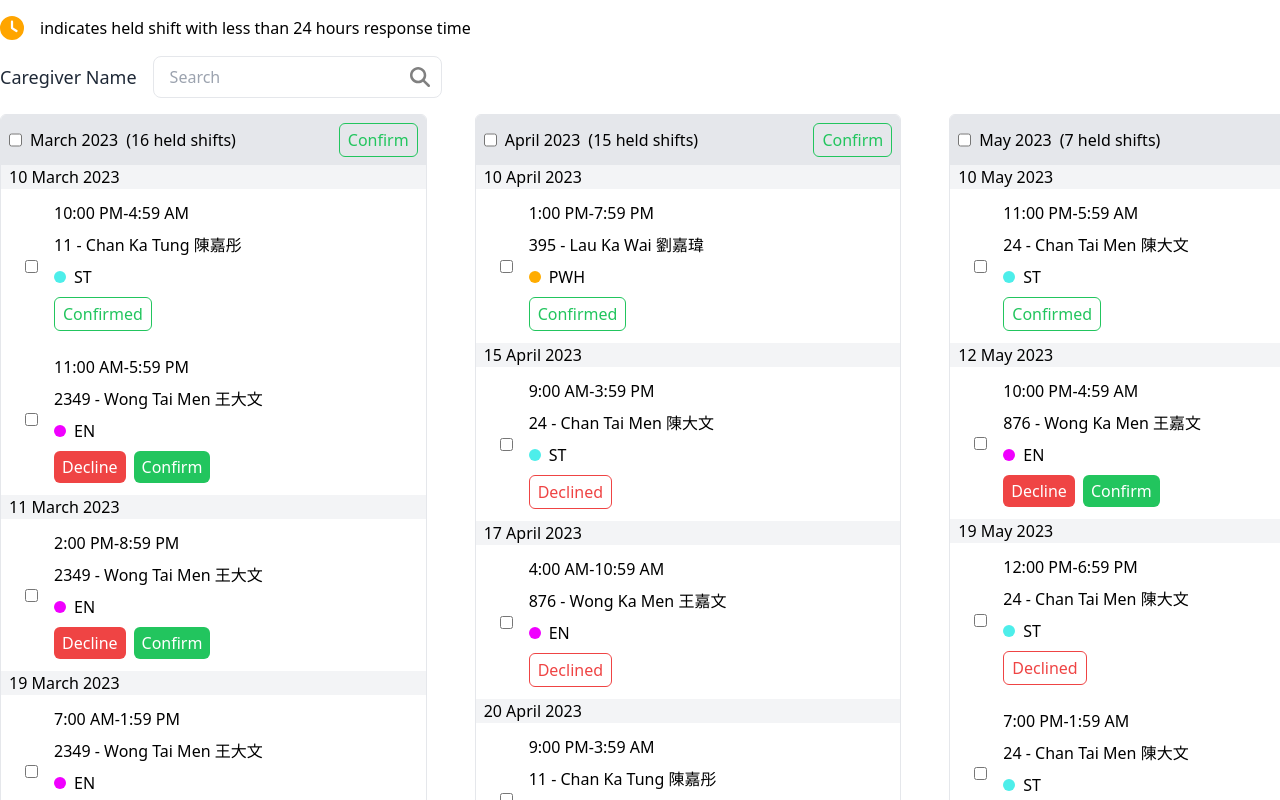
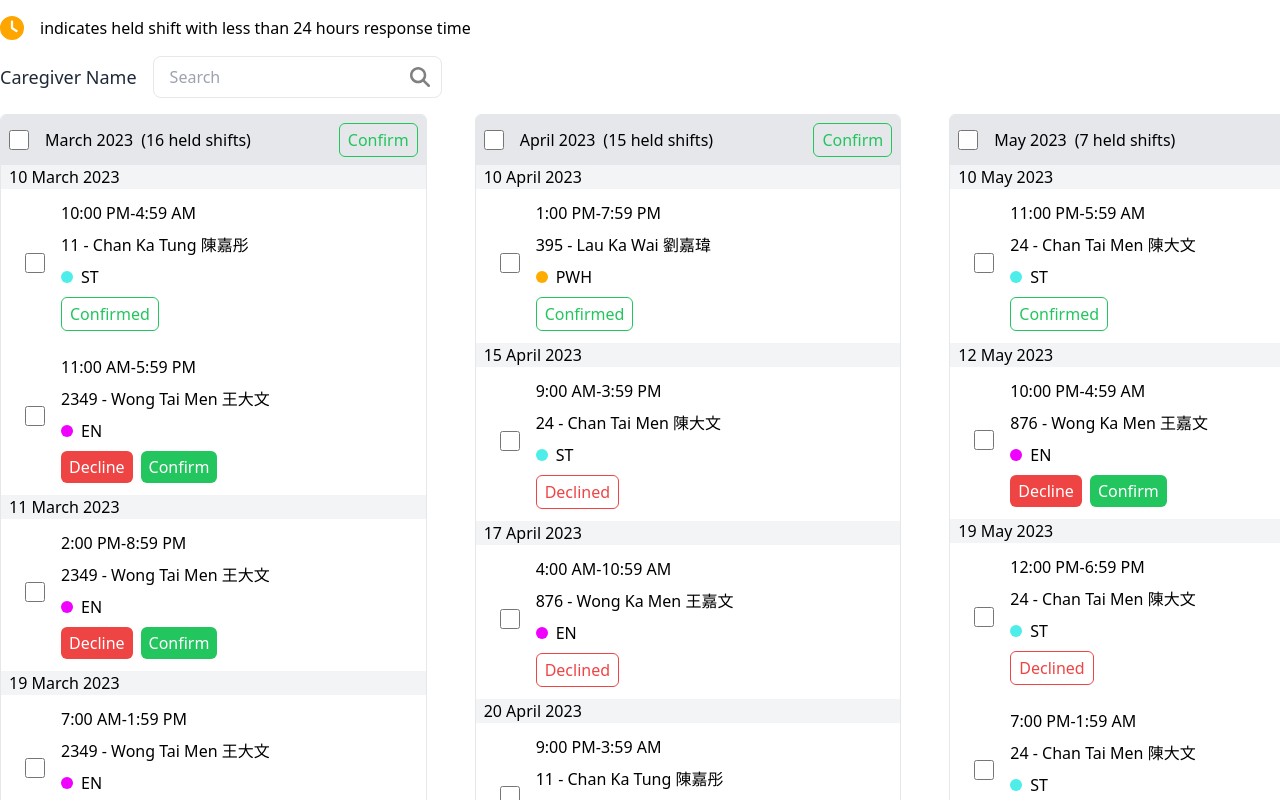
Before and after one commit to yilverdeja/caregiver-admin-dashboard, a React (Vite) app in the folder frontend/: page / in a window 1280 px wide. Shown: the top 800 px of the page. Built offline with nearby package versions, Linux system fonts and the light colour scheme.

Commit message:
feat: add checkbox component

```diff
--- /dev/null
+++ b/frontend/src/components/Checkbox.tsx
@@ -0,0 +1,17 @@
+interface Props {
+	checked: boolean;
+	onToggle: () => void;
+}
+
+const Checkbox = ({ checked, onToggle }: Props) => {
+	return (
+		<input
+			type="checkbox"
+			className="w-5 h-5"
+			checked={checked}
+			onChange={onToggle}
+		/>
+	);
+};
+
+export default Checkbox;
--- a/frontend/src/components/ShiftCard.tsx
+++ b/frontend/src/components/ShiftCard.tsx
@@ -3,6 +3,7 @@ import { Shift } from '../store';
 import ShiftSelectionContext from '../contexts/ShiftSelectionContext';
 import StatusButton from './StatusButton';
 import ShiftRole from './ShiftRole';
+import Checkbox from './Checkbox';
 
 interface Props {
 	shift: Shift;
@@ -15,13 +16,12 @@ const ShiftCard = ({ shift, onUpdateStatus }: Props) => {
 
 	return (
 		<div className="flex flex-row items-center px-2">
-			<input
-				type="checkbox"
-				className="mx-4"
-				checked={isChecked}
-				// onChange={(event) => setSelected(event.target.checked)}
-				onChange={() => toggleShift(shift.id)}
-			/>
+			<div className="mx-4">
+				<Checkbox
+					checked={isChecked}
+					onToggle={() => toggleShift(shift.id)}
+				/>
+			</div>
 			<div className="flex-grow flex flex-col my-2">
 				<p className="my-1">
 					{new Date(shift.startedAt).toLocaleString('en-US', {
--- a/frontend/src/components/ShiftsMonthView.tsx
+++ b/frontend/src/components/ShiftsMonthView.tsx
@@ -3,6 +3,7 @@ import { useShiftStore } from '../store';
 import ShiftsDayView from './ShiftsDayView';
 import ShiftSelectionContext from '../contexts/ShiftSelectionContext';
 import StatusButton from './StatusButton';
+import Checkbox from './Checkbox';
 
 interface Props {
 	monthKey: string;
@@ -70,14 +71,13 @@ const ShiftsMonthView = ({ monthKey }: Props) => {
 	return (
 		<ShiftSelectionContext.Provider value={contextValue}>
 			<div className="w-full rounded-md overflow-hidden flex-none sm:w-2/3 md:w-1/3 mr-8 md:pb-4 border">
-				<header className="flex flex-row gap-2 bg-gray-200 px-2 py-2">
-					<input
-						type="checkbox"
-						defaultChecked={isAllChecked}
-						onChange={(event) =>
-							setAllChecked(event.target.checked)
-						}
-					/>
+				<header className="flex flex-row items-center gap-4 bg-gray-200 px-2 py-2">
+					<div className="flex flex-column items-center">
+						<Checkbox
+							checked={isAllChecked}
+							onToggle={() => setAllChecked(!isAllChecked)}
+						/>
+					</div>
 					<div className="flex flex-row flex-wrap flex-grow gap-y-1 gap-x-2 items-center">
 						<h2>{monthKey}</h2>
 						<p>
```
